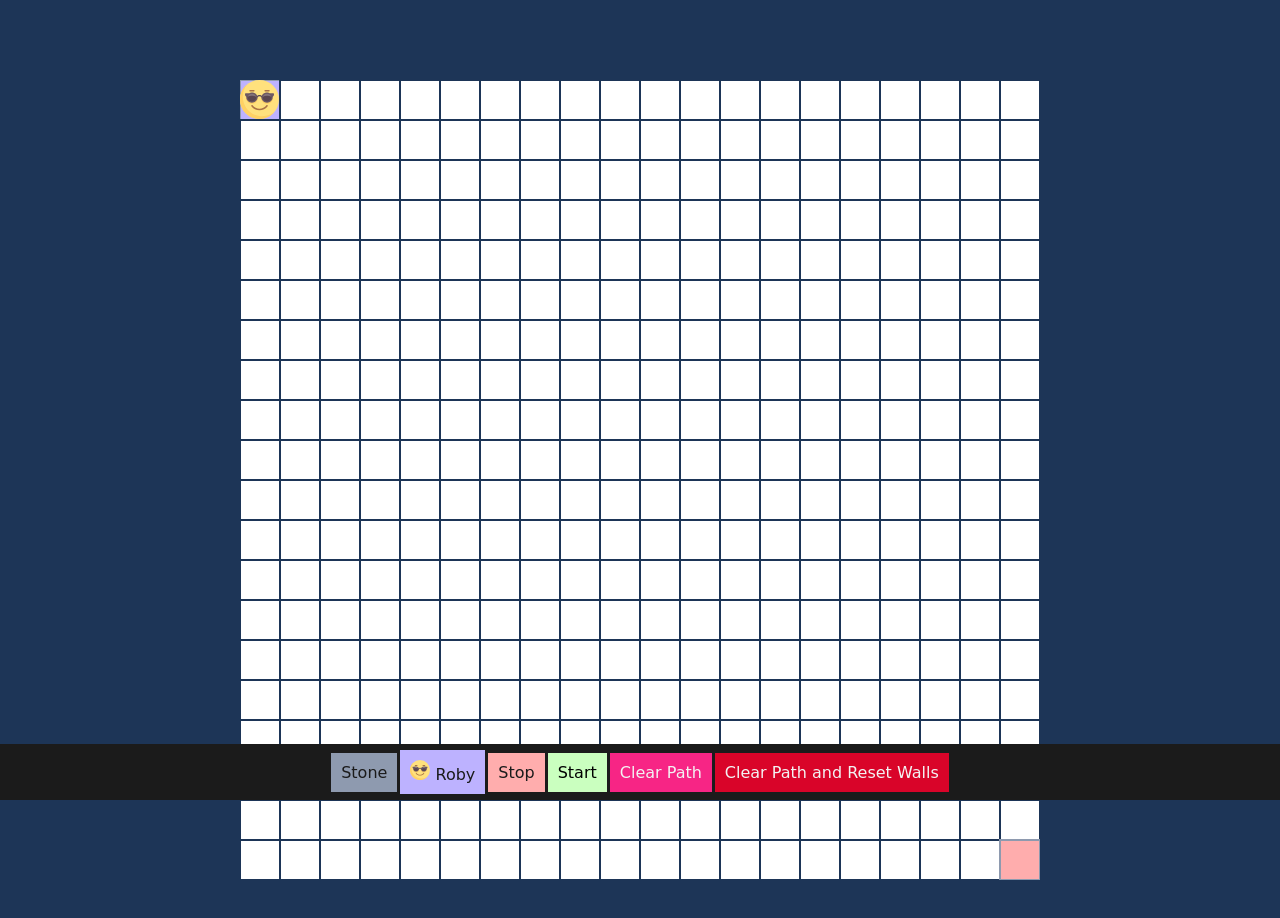
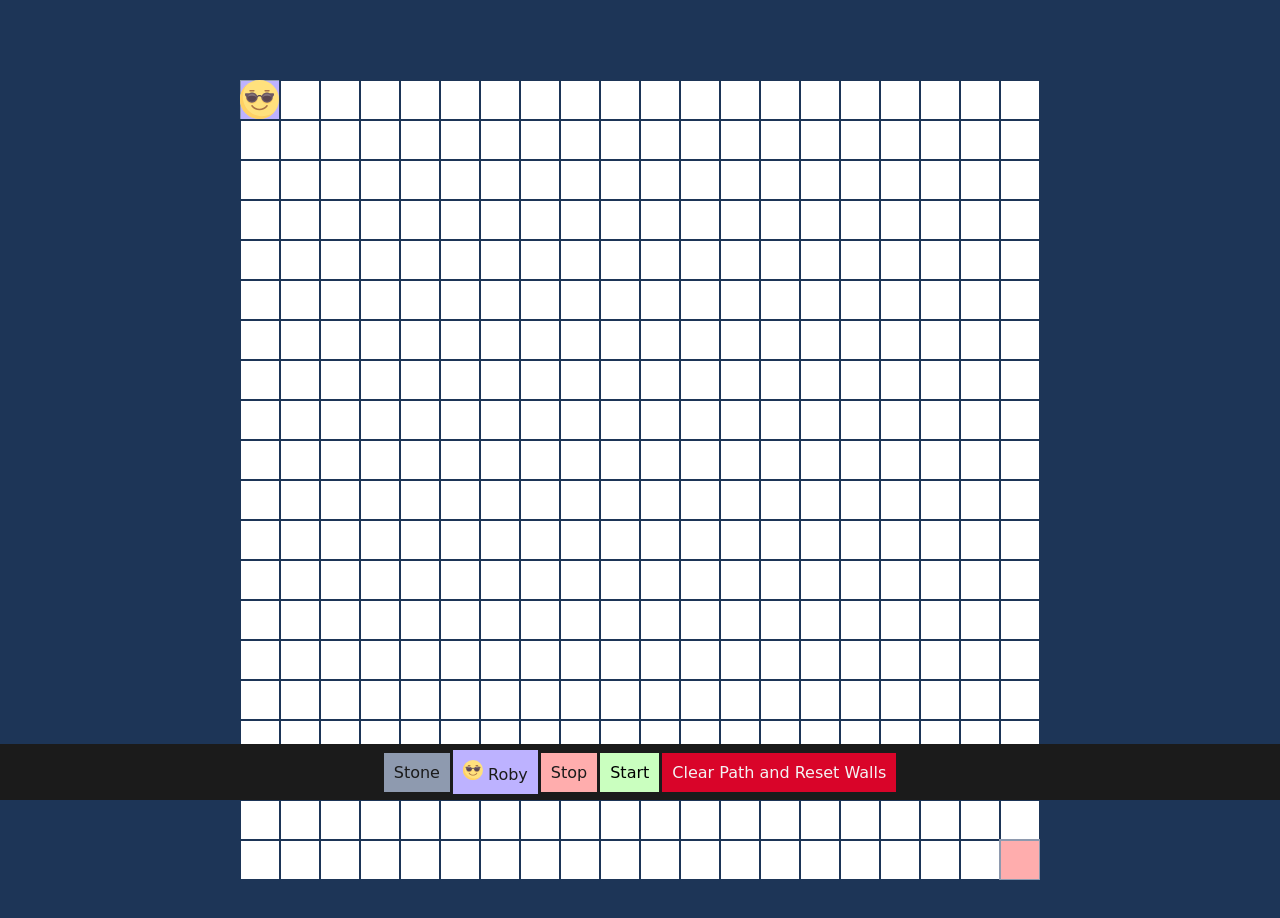
Before and after one commit to AnasOkasha-chambaam/roby-game, a plain HTML site: page index.html in a window 1280 px wide. Drawn offline with nearby package versions, Linux system fonts and the light colour scheme; a web font is replaced by a local one.

Commit message:
hidding clear path

```diff
--- a/index.html
+++ b/index.html
@@ -34,7 +34,9 @@
         <li id="btnBeginPathFind" class="btn find">Start</li>
         <!-- </div> -->
         <!-- <div class="row"> -->
-        <li id="btnReset" class="btn clear">Clear Path</li>
+        <li id="btnReset" class="btn clear" style="display: none">
+          Clear Path
+        </li>
 
         <li id="wallReset" class="btn clear-all">Clear Path and Reset Walls</li>
         <!-- </div> -->
```
